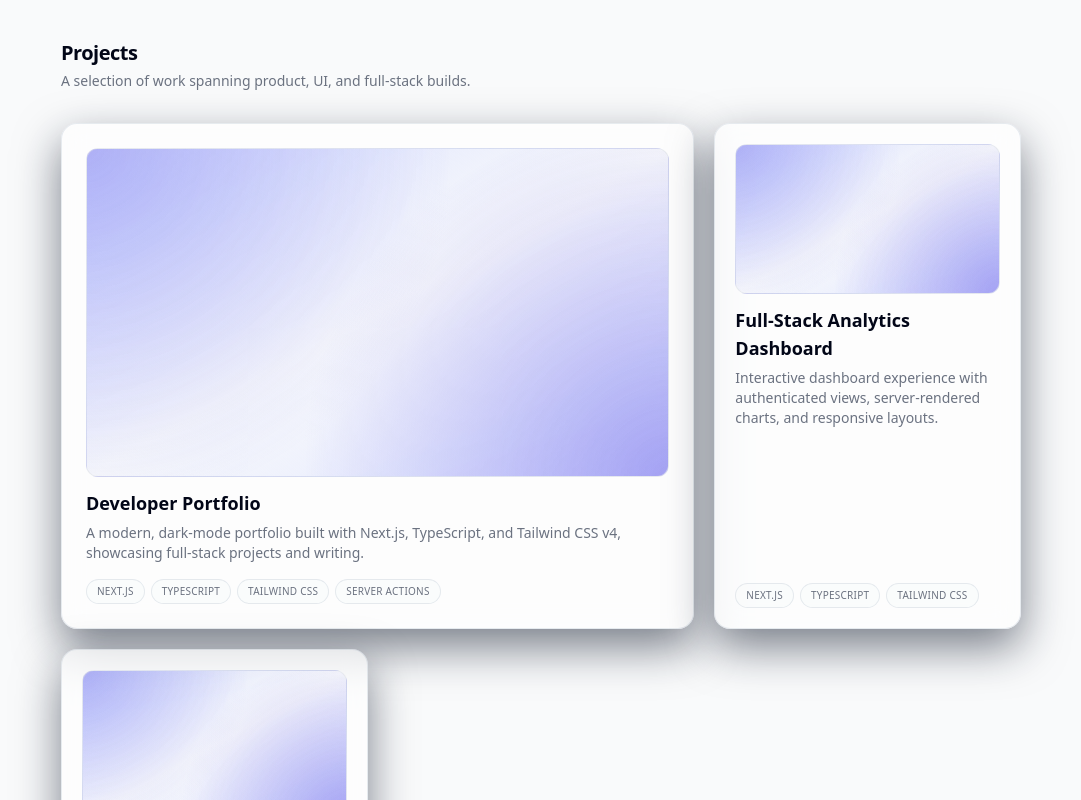
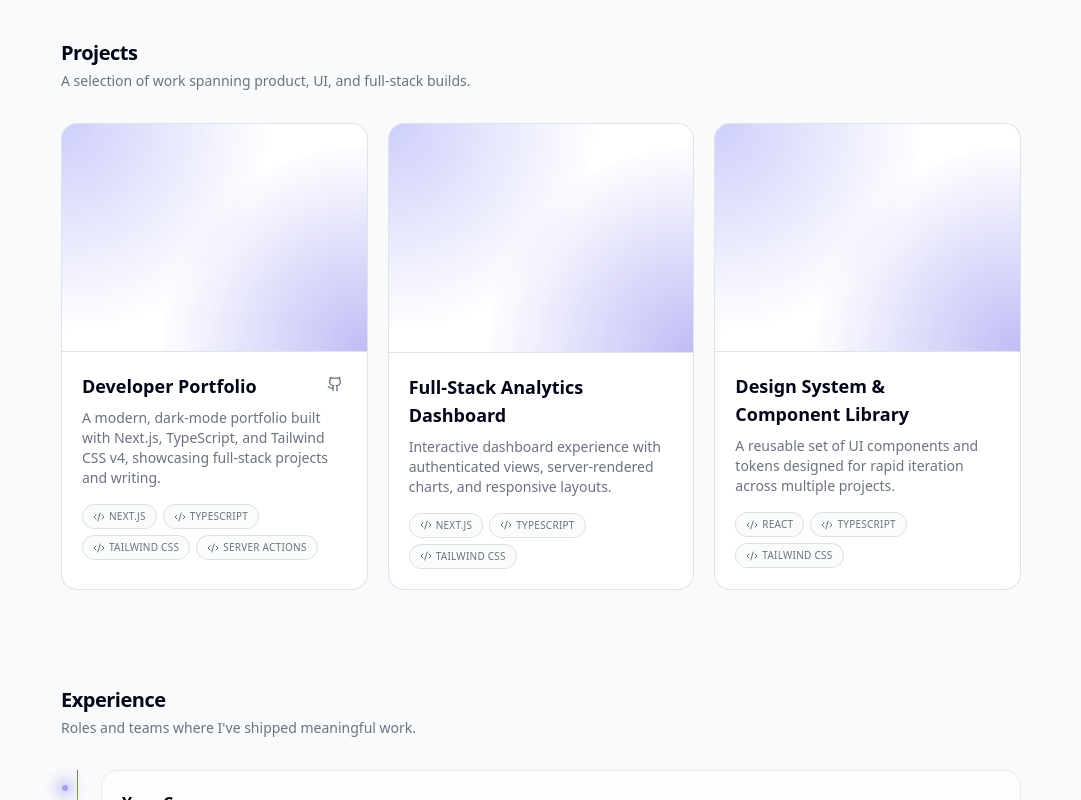
Before and after one commit to gelead/my-portfolio, a Next.js app: page / in a window 1280 px wide. Shown: the part 1540-2340 px from the top of the page, without its empty margins (99-1180 px from the left). Built offline with nearby package versions, Linux system fonts and the light colour scheme.

Commit message:
Add footer with enhanced layout and social links; update project display to show all projects in a grid format.

```diff
--- a/src/app/globals.css
+++ b/src/app/globals.css
@@ -21,6 +21,9 @@
 
   /* Borders & subtle chrome */
   --border-subtle: rgba(148, 163, 184, 0.35);
+
+  /* Footer (slightly darker for sectioning) */
+  --footer-background: #03060e;
 }
 
 @media (prefers-color-scheme: light) {
@@ -32,6 +35,7 @@
     --text-primary: #020617;
     --text-muted: #6b7280;
     --border-subtle: rgba(148, 163, 184, 0.3);
+    --footer-background: #0f172a;
   }
 }
 
@@ -44,6 +48,7 @@
   --color-text: var(--text-primary);
   --color-text-muted: var(--text-muted);
   --color-border-subtle: var(--border-subtle);
+  --color-footer-background: var(--footer-background);
 
   --font-sans: var(--font-geist-sans);
   --font-mono: var(--font-geist-mono);
--- a/src/components/sections/Footer.tsx
+++ b/src/components/sections/Footer.tsx
@@ -1,11 +1,138 @@
+import Link from "next/link";
+import { Github, Linkedin, Mail, MapPin, Send } from "lucide-react";
+import { SOCIAL_LINKS } from "@/constants";
+
+const QUICK_LINKS = [
+  { label: "Home", href: "/" },
+  { label: "About", href: "/#about" },
+  { label: "Projects", href: "/#projects" },
+  { label: "Blog", href: "/#blog" },
+  { label: "Contact", href: "/#contact" },
+];
+
+const telegramHref = "https://t.me/gelead";
+
 export function Footer() {
+  const github = SOCIAL_LINKS.find((l) => l.id === "github");
+  const linkedin = SOCIAL_LINKS.find((l) => l.id === "linkedin");
+
   return (
-    <footer className="mt-auto border-t border-border-subtle/70">
-      <div className="mx-auto flex max-w-5xl flex-col items-center justify-between gap-2 px-4 py-6 text-center text-xs text-text-muted sm:flex-row sm:text-left sm:px-6 lg:px-8">
-        <span>© 2026 Gelead. All rights reserved.</span>
-        <span className="text-[11px]">
-          Built with Next.js &amp; Tailwind CSS.
-        </span>
+    <footer className="mt-auto bg-[var(--footer-background)]">
+      <div className="mx-auto max-w-5xl px-4 py-12 sm:px-6 lg:px-8">
+        <div className="grid gap-8 sm:grid-cols-2 lg:grid-cols-4">
+          {/* Column 1: Brand */}
+          <div className="space-y-3">
+            <h3 className="text-sm font-bold uppercase tracking-wider text-text">
+              GELEAD WORKU
+            </h3>
+            <p className="max-w-xs text-xs leading-relaxed text-text-muted">
+              Crafting digital experiences with precision and creativity.
+              Transforming ideas into elegant solutions.
+            </p>
+          </div>
+
+          {/* Column 2: Quick Links */}
+          <div className="space-y-3">
+            <h3 className="text-sm font-semibold uppercase tracking-wider text-text">
+              Quick Links
+            </h3>
+            <ul className="flex flex-col gap-2">
+              {QUICK_LINKS.map((item) => (
+                <li key={item.href}>
+                  <Link
+                    href={item.href}
+                    className="text-xs text-text-muted transition hover:text-accent"
+                  >
+                    {item.label}
+                  </Link>
+                </li>
+              ))}
+            </ul>
+          </div>
+
+          {/* Column 3: Get in Touch */}
+          <div className="space-y-3">
+            <h3 className="text-sm font-semibold uppercase tracking-wider text-text">
+              Get in Touch
+            </h3>
+            <ul className="flex flex-col gap-2.5 text-xs text-text-muted">
+              <li className="flex items-center gap-2">
+                <Mail className="h-4 w-4 shrink-0 text-accent/80" aria-hidden />
+                <a
+                  href="mailto:geleadw@gmail.com"
+                  className="transition hover:text-accent"
+                >
+                  geleadw@gmail.com
+                </a>
+              </li>
+              <li className="flex items-center gap-2">
+                <MapPin className="h-4 w-4 shrink-0 text-accent/80" aria-hidden />
+                <span>Addis Ababa, Ethiopia</span>
+              </li>
+            </ul>
+          </div>
+
+          {/* Column 4: Connect */}
+          <div className="space-y-3">
+            <h3 className="text-sm font-semibold uppercase tracking-wider text-text">
+              Connect
+            </h3>
+            <div className="flex items-center gap-3">
+              {github && (
+                <a
+                  href={github.href}
+                  target="_blank"
+                  rel="noreferrer"
+                  className="rounded-full p-2 text-text-muted transition hover:bg-background-elevated hover:text-accent"
+                  aria-label={github.label}
+                >
+                  <Github className="h-5 w-5" />
+                </a>
+              )}
+              {linkedin && (
+                <a
+                  href={linkedin.href}
+                  target="_blank"
+                  rel="noreferrer"
+                  className="rounded-full p-2 text-text-muted transition hover:bg-background-elevated hover:text-accent"
+                  aria-label={linkedin.label}
+                >
+                  <Linkedin className="h-5 w-5" />
+                </a>
+              )}
+              <a
+                href={telegramHref}
+                target="_blank"
+                rel="noreferrer"
+                className="rounded-full p-2 text-text-muted transition hover:bg-background-elevated hover:text-accent"
+                aria-label="Telegram"
+              >
+                <Send className="h-5 w-5" />
+              </a>
+            </div>
+          </div>
+        </div>
+
+        {/* Bottom bar */}
+        <div className="mt-10 border-t border-border-subtle pt-6">
+          <div className="flex flex-col items-center justify-between gap-3 text-center text-xs text-text-muted sm:flex-row sm:text-left">
+            <span>© 2026 Gelead Worku. All rights reserved.</span>
+            <div className="flex items-center gap-4">
+              <Link
+                href="/privacy"
+                className="transition hover:text-accent"
+              >
+                Privacy Policy
+              </Link>
+              <Link
+                href="/terms"
+                className="transition hover:text-accent"
+              >
+                Terms of Service
+              </Link>
+            </div>
+          </div>
+        </div>
       </div>
     </footer>
   );
--- a/src/components/sections/Projects.tsx
+++ b/src/components/sections/Projects.tsx
@@ -5,8 +5,6 @@ import { ProjectCard } from "@/components/ui/ProjectCard";
 
 export function Projects() {
   if (!PROJECTS.length) return null;
-
-  const [first, ...rest] = PROJECTS;
 
   return (
     <section
@@ -24,11 +22,8 @@ export function Projects() {
         </div>
       </div>
 
-      <div className="grid gap-5 md:grid-cols-3 md:auto-rows-[minmax(210px,auto)]">
-        <div className="md:col-span-2">
-          <ProjectCard project={first} featured />
-        </div>
-        {rest.map((project) => (
+      <div className="grid grid-cols-1 gap-5 md:grid-cols-2 lg:grid-cols-3">
+        {PROJECTS.map((project) => (
           <ProjectCard key={project.id} project={project} />
         ))}
       </div>
--- a/src/components/ui/ProjectCard.tsx
+++ b/src/components/ui/ProjectCard.tsx
@@ -1,50 +1,77 @@
+"use client";
+
 import { motion } from "framer-motion";
+import { Code2, ExternalLink, Github } from "lucide-react";
+import Link from "next/link";
 import type { Project } from "@/types";
 
 interface ProjectCardProps {
   project: Project;
-  featured?: boolean;
 }
 
-export function ProjectCard({ project, featured }: ProjectCardProps) {
+export function ProjectCard({ project }: ProjectCardProps) {
+  const hasLink = project.href && project.href !== "#";
+  const hasRepo = project.repoHref && project.repoHref !== "#";
+
   return (
     <motion.article
-      whileHover={{ y: -6, scale: 1.01 }}
+      whileHover={{ y: -4 }}
       whileTap={{ scale: 0.99 }}
       transition={{ type: "spring", stiffness: 260, damping: 20 }}
-      className={`group flex flex-col justify-between overflow-hidden rounded-2xl border border-border-subtle/70 bg-background-elevated/60 p-4 shadow-[0_18px_45px_rgba(15,23,42,0.55)] backdrop-blur-md sm:p-5 ${
-        featured ? "md:row-span-2 md:p-6" : ""
-      }`}
+      className="group flex flex-col overflow-hidden rounded-2xl border border-border-subtle bg-background-elevated p-0 transition-colors hover:border-accent"
     >
-      <div className="space-y-3">
-        <div className="relative mb-3 overflow-hidden rounded-xl border border-border-subtle/60 bg-gradient-to-br from-accent/20 via-background to-accent-soft/20">
-          <div className="aspect-[16/9] w-full">
-            {/* Placeholder gradient block, ready to wrap next/image later */}
-            <div className="h-full w-full bg-[radial-gradient(circle_at_0%_0%,rgba(99,102,241,0.45),transparent_55%),radial-gradient(circle_at_100%_100%,rgba(79,70,229,0.5),transparent_55%)] opacity-80 transition duration-300 group-hover:opacity-100" />
-          </div>
-          <div className="pointer-events-none absolute inset-0 rounded-xl ring-1 ring-accent/0 transition group-hover:ring-accent/60" />
+      {/* Uniform 4:3 aspect ratio image area */}
+      <div className="relative aspect-[4/3] w-full overflow-hidden border-b border-border-subtle">
+        <div className="absolute inset-0 bg-[radial-gradient(circle_at_0%_0%,rgba(99,102,241,0.35),transparent_55%),radial-gradient(circle_at_100%_100%,rgba(79,70,229,0.4),transparent_55%)] opacity-90 transition duration-300 group-hover:opacity-100" />
       </div>
 
-        <div className="space-y-1.5">
+      <div className="flex flex-1 flex-col p-4 sm:p-5">
+        <div className="flex items-start justify-between gap-2">
           <h3 className="text-base font-semibold text-text sm:text-lg">
             {project.title}
           </h3>
-          <p className="text-xs text-text-muted sm:text-sm">
+          <div className="flex shrink-0 items-center gap-1.5">
+            {hasLink && (
+              <Link
+                href={project.href!}
+                target="_blank"
+                rel="noreferrer"
+                className="rounded p-1 text-text-muted transition hover:text-accent"
+                aria-label="View live project"
+              >
+                <ExternalLink className="h-4 w-4" />
+              </Link>
+            )}
+            {hasRepo && (
+              <Link
+                href={project.repoHref!}
+                target="_blank"
+                rel="noreferrer"
+                className="rounded p-1 text-text-muted transition hover:text-accent"
+                aria-label="View repository"
+              >
+                <Github className="h-4 w-4" />
+              </Link>
+            )}
+          </div>
+        </div>
+
+        <p className="mt-2 text-xs text-text-muted sm:text-sm">
           {project.description}
         </p>
-        </div>
-      </div>
 
         <div className="mt-4 flex flex-wrap gap-1.5">
           {project.techStack.slice(0, 6).map((tech) => (
             <span
               key={tech}
-            className="rounded-full border border-border-subtle/70 bg-background/60 px-2.5 py-1 text-[10px] font-medium uppercase tracking-wide text-text-muted transition group-hover:border-accent/70 group-hover:text-accent"
+              className="inline-flex items-center gap-1 rounded-full border border-border-subtle bg-background/80 px-2.5 py-1 text-[10px] font-medium uppercase tracking-wide text-text-muted transition group-hover:border-accent/50 group-hover:text-accent"
             >
+              <Code2 className="h-3 w-3 shrink-0" aria-hidden />
               {tech}
             </span>
           ))}
         </div>
+      </div>
     </motion.article>
   );
 }
```
Lines whose indentation alone changed are shown as unchanged.
